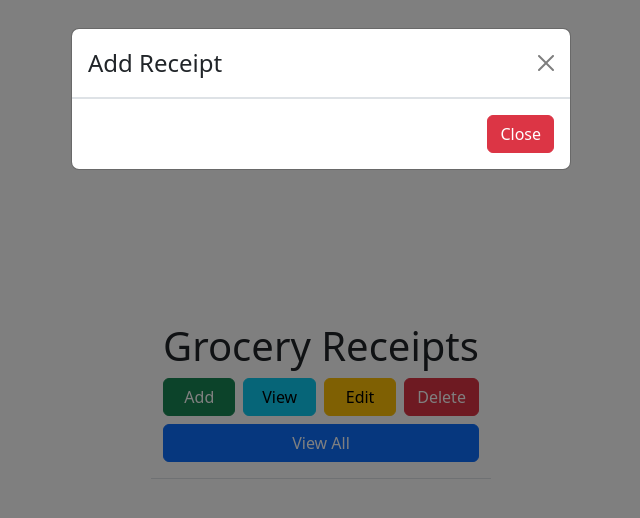
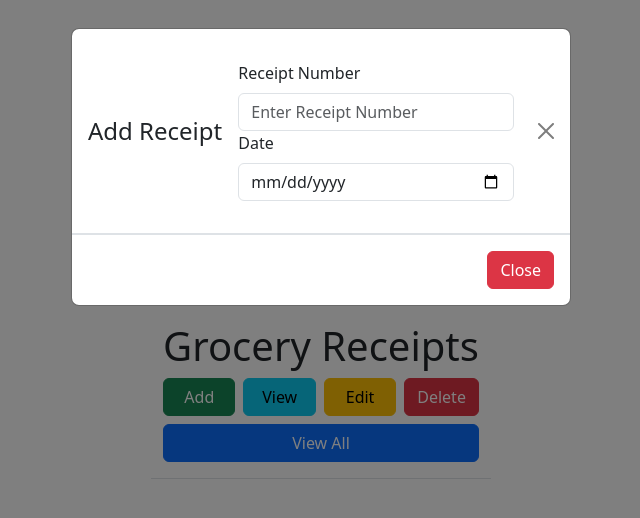
Before and after one commit to arnoprincestonpan/grocery-receipts-frontend, a React (Vite) app in the folder front-end/: page / in a window 1280 px wide. Both pictures are taken after a click on the button "Add". Shown: the top 518 px of the page, without its empty margins (319-959 px from the left). Built offline with nearby package versions, Linux system fonts and the light colour scheme.

Commit message:
visual using Form component(s) Form.Control Form.Label Form.Group

```diff
--- a/front-end/src/App.jsx
+++ b/front-end/src/App.jsx
@@ -11,6 +11,22 @@ function App() {
   const [showAddModal, setShowAddModal] = useState(false);
   const [showViewModal, setShowViewModal] = useState(false);
   const [showEditModal, setShowEditModal] = useState(false);
+
+  // Add Modal States
+  const [newReceipt, setNewReceipt] = useState({
+    receiptNumber: '',
+    date: Date.now(),
+    items: [
+    ]
+  });
+
+  // Add Functions
+  const handleInputChange = (e) => {
+    const {name, value} = e.target;
+    setNewReceipt({
+      ...newReceipt,
+    })
+  }
 
   // Delete Modal States
   const [showDeleteModal, setShowDeleteModal] = useState(false);
@@ -79,7 +95,25 @@ function App() {
               <Modal.Header closeButton>
                 <Modal.Title>Add Receipt</Modal.Title>
                 <Modal.Body>
-
+                  <Form>
+                    {/* Receipt Number */}
+                    <Form.Group controlId="receiptNumber">
+                      <Form.Label>Receipt Number</Form.Label>
+                      <Form.Control
+                        type="text"
+                        placeholder="Enter Receipt Number"
+                      />
+                    </Form.Group>
+                    {/* Date */}
+                    <Form.Group controlId="date">
+                      <Form.Label>Date</Form.Label>
+                      <Form.Control
+                        type="date"
+                        placeholder="Enter Receipt Number"
+                      />
+                    </Form.Group>
+                    {/* Items Section */}
+                  </Form>
                 </Modal.Body>
               </Modal.Header>
               <Modal.Footer>
```
